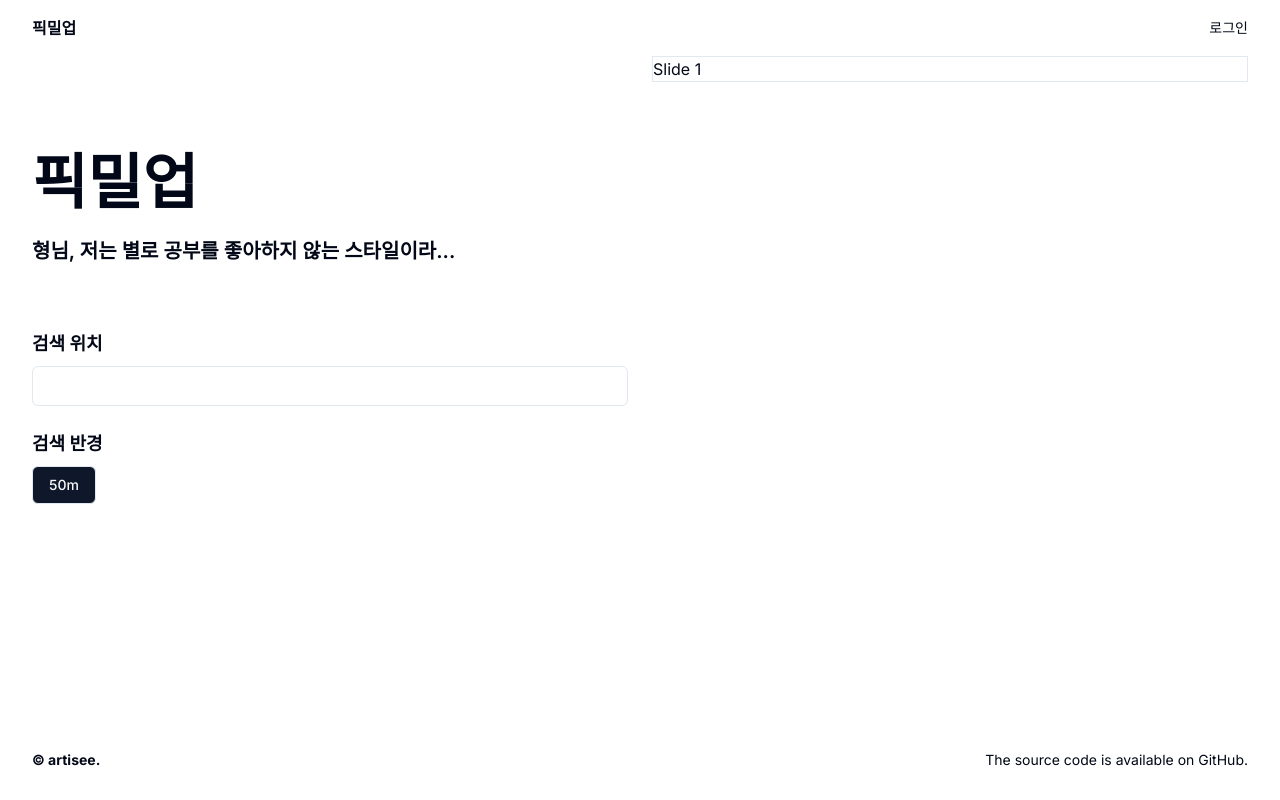
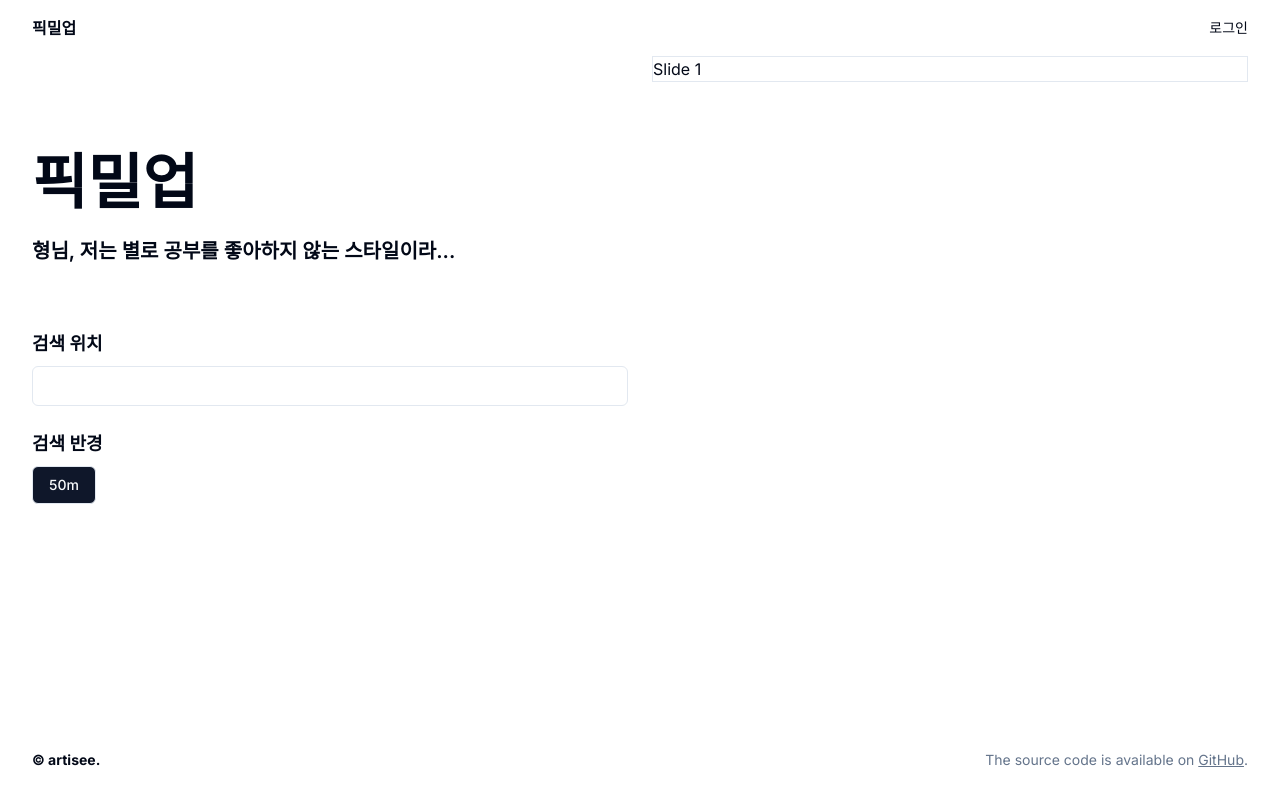
Before and after one commit to dev-artisee/project000-frontend, a Next.js app: page /home in a window 1280 px wide. Built offline with nearby package versions, Linux system fonts and the light colour scheme.

Commit message:
design: color muted

```diff
--- a/src/components/footer.tsx
+++ b/src/components/footer.tsx
@@ -1,3 +1,4 @@
+import Link from 'next/link';
 import React from 'react';
 
 const Footer = () => {
@@ -5,8 +6,17 @@
     <footer className="w-full h-20 flex items-center">
       <div className="container flex justify-between text-sm">
         <div className="font-bold">© artisee.</div>
-        <div>
-          The source code is available on <a>GitHub</a>.
+        <div className="text-muted-foreground">
+          The source code is available on{' '}
+          <Link
+            href="https://github.com/dev-artisee/project000-frontend/tree/develop"
+            target="_blank"
+            rel="noreferrer"
+            className="underline"
+          >
+            GitHub
+          </Link>
+          .
         </div>
       </div>
     </footer>
```
